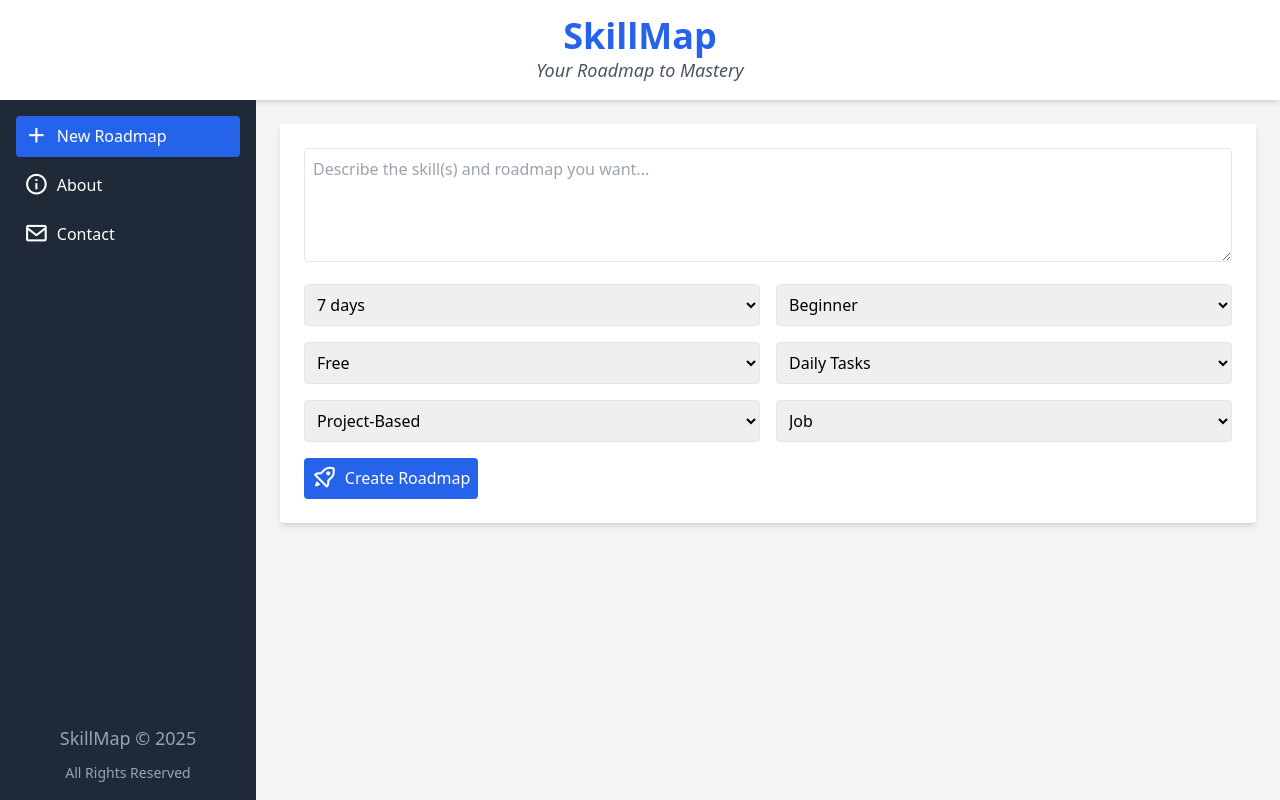
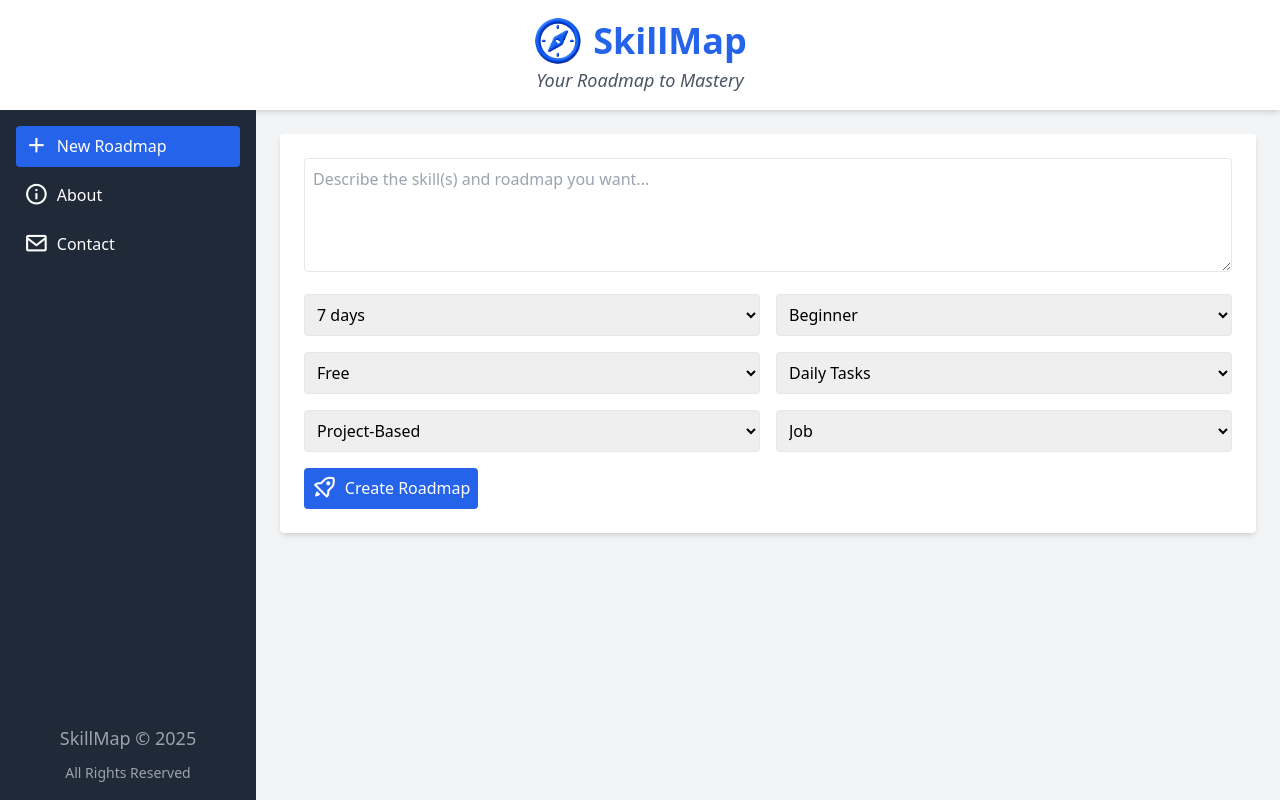
Before and after one commit to arius387/SkillMap, a plain HTML site: page index.html in a window 1280 px wide. Drawn offline with nearby package versions, Linux system fonts and the light colour scheme.

Commit message:
Update index.html
added logo

```diff
--- a/index.html
+++ b/index.html
@@ -28,13 +28,23 @@
       width: 90%;
       max-width: 500px;
     }
+    .logo {
+      width: 50px;
+      height: 50px;
+      margin-right: 10px;
+      display: inline;
+    }
+    .header1 {
+      display: inline-block;
+      vertical-align: middle;
+    }
   </style>
 </head>
 <body class="font-sans bg-gray-100">
   <div class="flex flex-col min-h-screen">
     <header class="bg-white p-4 shadow-md text-center">
-      <h1 class="text-4xl font-bold text-blue-600">SkillMap</h1>
-      <p class="text-lg text-gray-600 italic">Your Roadmap to Mastery</p>
+        <img src="SkillMap_Logo.png" alt="SkillMap_Logo" class="logo"><h1 class="text-4xl font-bold text-blue-600 header1">SkillMap</h1>
+        <p class="text-lg text-gray-600 italic">Your Roadmap to Mastery</p>
     </header>
 
     <div class="flex flex-1">
```
